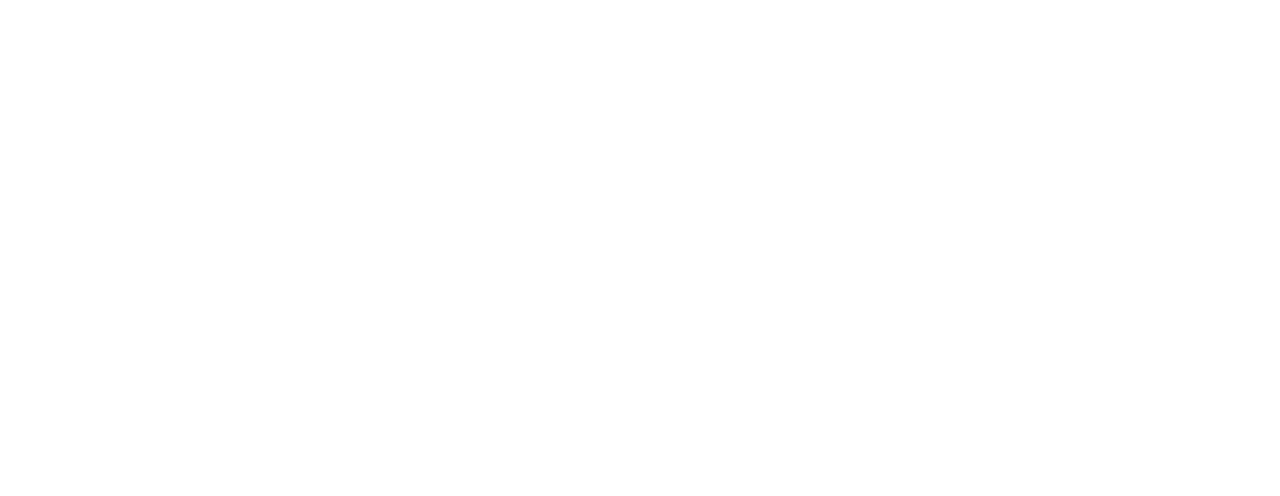
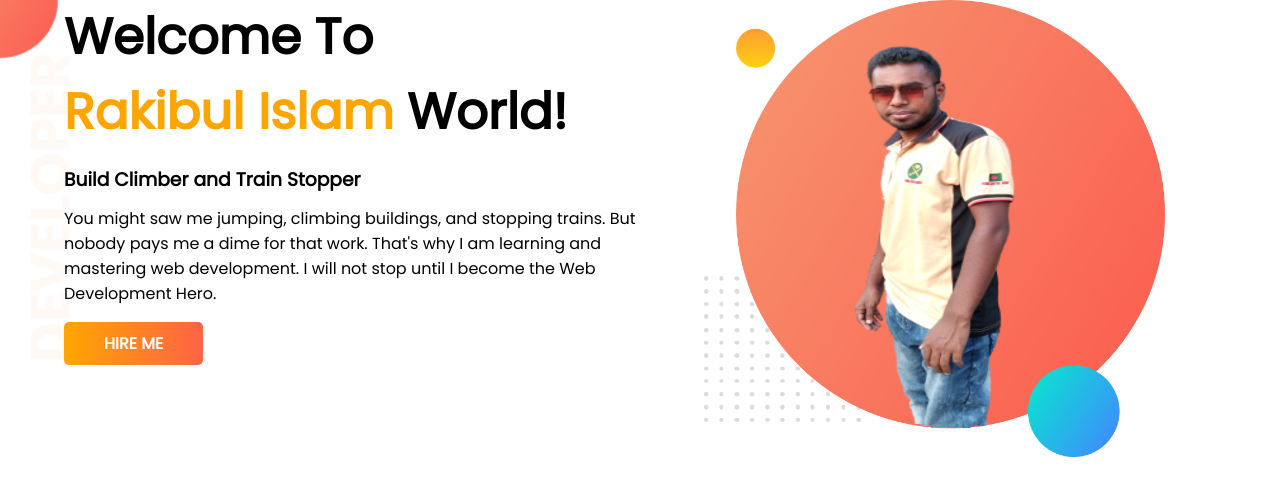
Before and after one commit to rakibul-wdp/project-after-see-video, a plain HTML site: page index.html in a window 1280 px wide. Drawn offline with Linux system fonts and the light colour scheme.

Commit message:
top banner added

```diff
--- a/index.html
+++ b/index.html
@@ -5,9 +5,25 @@
     <meta http-equiv="X-UA-Compatible" content="IE=edge">
     <meta name="viewport" content="width=device-width, initial-scale=1.0">
     <title>Create own Portfolio</title>
+    <link rel="preconnect" href="https://fonts.googleapis.com">
+    <link rel="preconnect" href="https://fonts.gstatic.com" crossorigin>
+    <link href="https://fonts.googleapis.com/css2?family=Poppins&display=swap" rel="stylesheet">
     <link rel="stylesheet" href="./style.css">
 </head>
 <body>
 
+    <section class="top-banner">
+        <div class="half-width">
+            <h1>Welcome To</h1>
+            <h1 class="my-name"><span class="orange-color">Rakibul Islam</span> World!</h1>
+            <h3 class="work-title">Build Climber and Train Stopper</h3>
+            <p class="para-1">You might saw me jumping, climbing buildings, and stopping trains. But nobody pays me a dime for that work. That's why I am learning and mastering web development. I will not stop until I become the Web Development Hero.</p>
+            <a class="link-button" target="_blank" href="https://www.facebook.com/mdrakibulislam6631/">HIRE ME</a>
+        </div>
+        <div class="half-width">
+            <img src="./images/rakibul-first-0.png" alt="">
+        </div>
+    </section>
+
 </body>
 </html>
--- a/style.css
+++ b/style.css
@@ -0,0 +1,55 @@
+* {
+    margin: 0;
+    padding: 0;
+}
+
+body {
+    font-family: 'Poppins', sans-serif;
+}
+
+h1 {
+    font-size: 50px;
+}
+
+.orange-color {
+    color: orange;
+}
+
+h1.my-name {
+    margin-bottom: 15px;
+}
+
+h3.work-title {
+    margin-bottom: 12px;
+}
+
+.para-1 {
+    margin-bottom: 25px;
+}
+
+section {
+    display: flex;
+}
+
+.half-width {
+    width: 50%;
+    padding-left: 5%;
+}
+
+.half-width img {
+    width: 80%;
+}
+
+.link-button {
+    text-decoration: none;
+    background-image: linear-gradient(to right, orange, tomato);
+    color: white;
+    font-weight: 700;
+    padding: 10px 40px;
+    border-radius: 5px;
+}
+
+.top-banner {
+    background-image: url(./images/top-banner.png);
+    background-repeat: no-repeat;
+}
```
Also changed, not shown: images/my-first-pic.png (deleted), images/my-second-pic.png (deleted), images/rakibul-first-0.png (added), images/rakibul-second-0.png (added), 2 other files.
